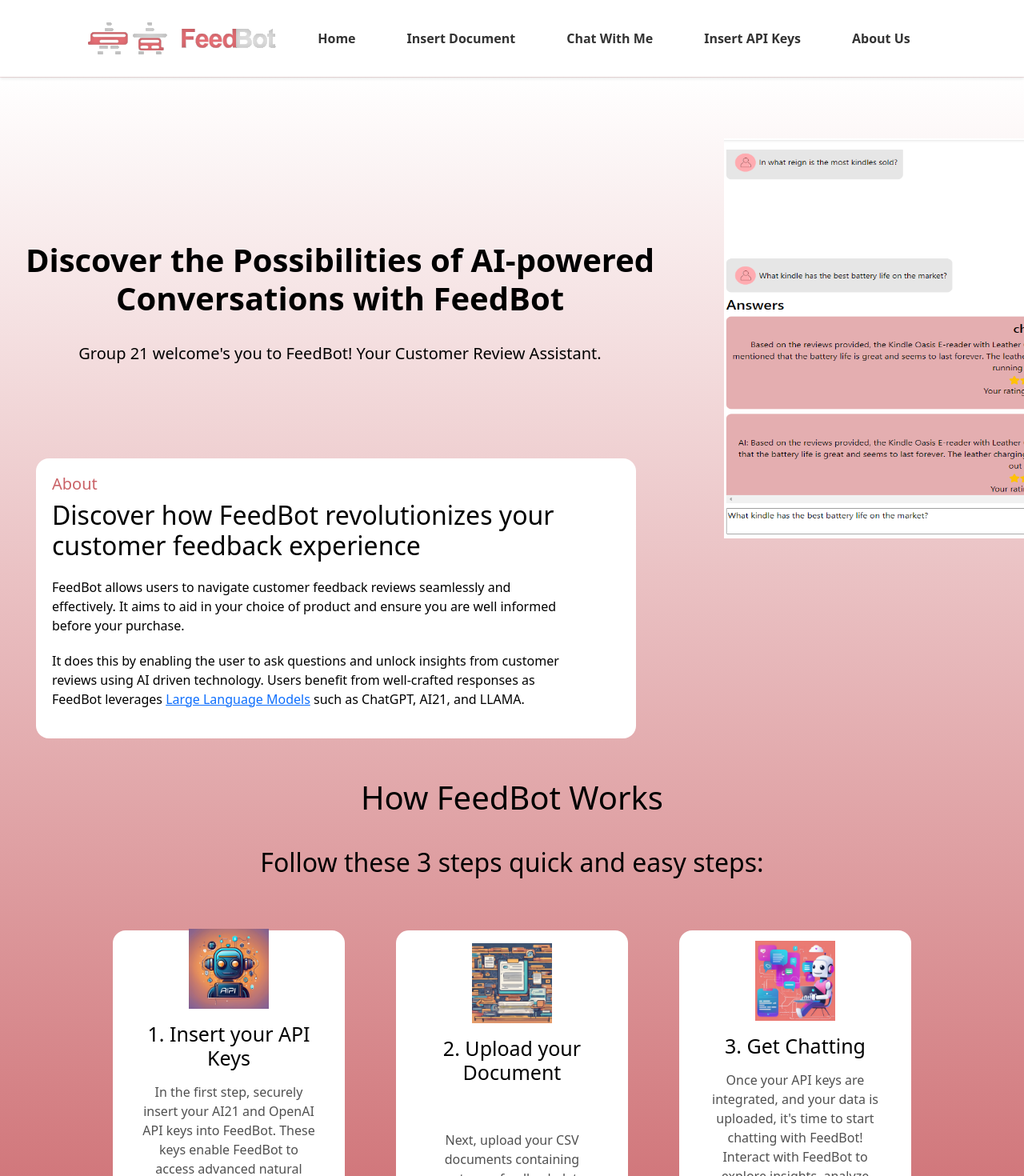
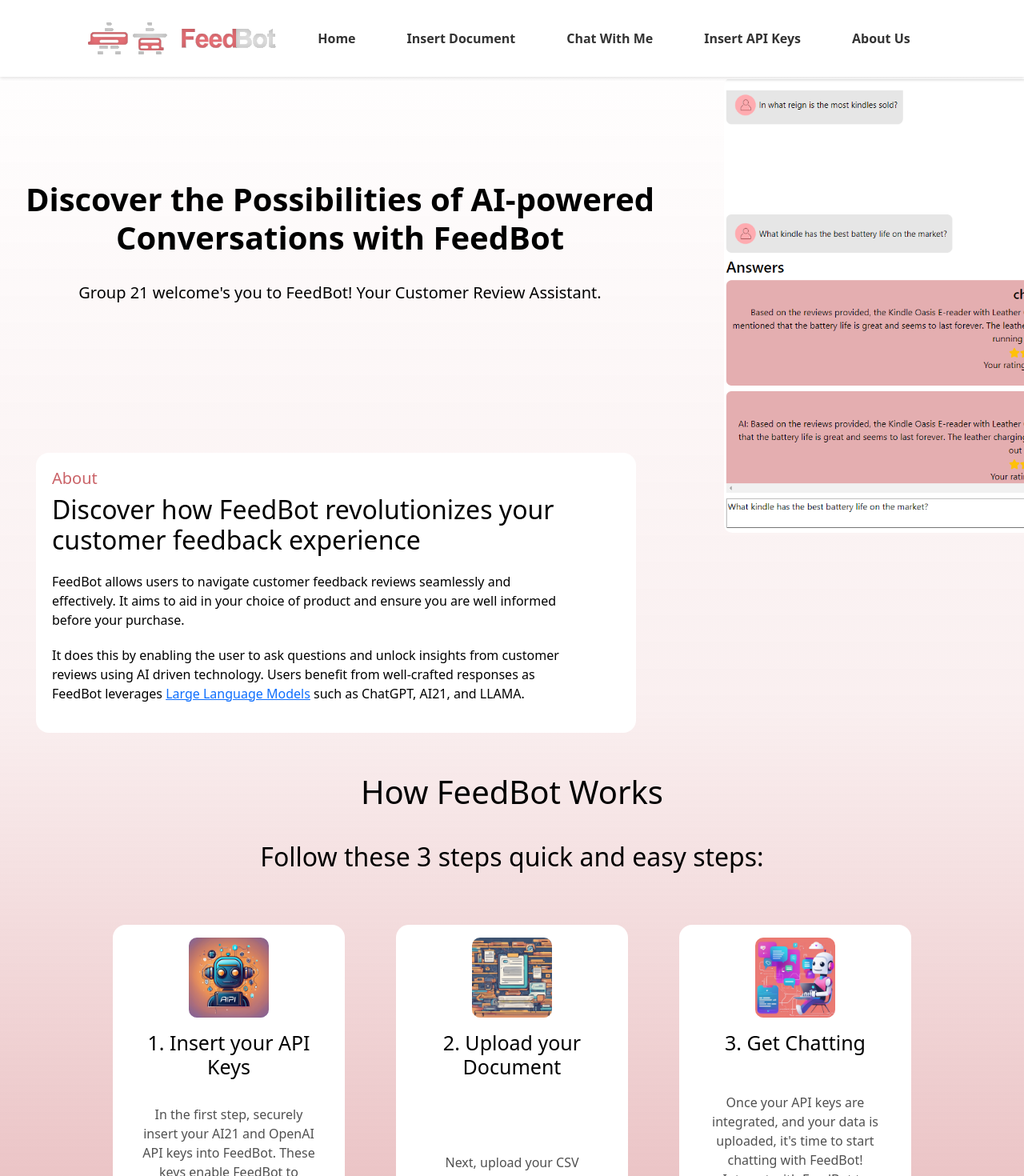
Before and after one commit to AntoniZap/IBM-Chatbot, a React (Create React App) app in the folder front-end/: page / in a window 1280 px wide. Shown: the top 1470 px of the page at 80% size. Built offline with nearby package versions, Linux system fonts and the light colour scheme; no server answers.

Commit message:
Enhanced readability changing gradient, fixed alignment and aspect ratio issues with image, added rounded edges

```diff
--- a/front-end/src/components/LandingPage.css
+++ b/front-end/src/components/LandingPage.css
@@ -1,9 +1,9 @@
 .home-page{
     position: absolute;
-    top: 20;
+    top: 20px;
     left: 0;
     width: 100vw;
-    background: linear-gradient(white, #CA6267);
+    background: linear-gradient(rgba(255, 255, 255, 0), rgba(202, 98, 103, 0.1), rgba(202, 98, 103, 0.5));
     background-size: cover;
     background-position: center;
     padding: 5px;
@@ -31,7 +31,7 @@
     margin-left: 900px;
     margin-top: -300px;
     width: 800px;
-    height: 500px;
+    border-radius: 10px;
 }
 
 .heading-section2{
@@ -65,7 +65,7 @@
 
 .howitworks-section-info{
     width: 290px;
-    height: 480px;
+    height: 550px;
     background-color: white;
     padding: 1rem 2rem;
     display: flex;
@@ -82,6 +82,7 @@
 .image-info{
     width: 100px;
     height: 100px;
+    border-radius: 10px;
 }
 
 .howitworks-section-bottom h2 {
```
